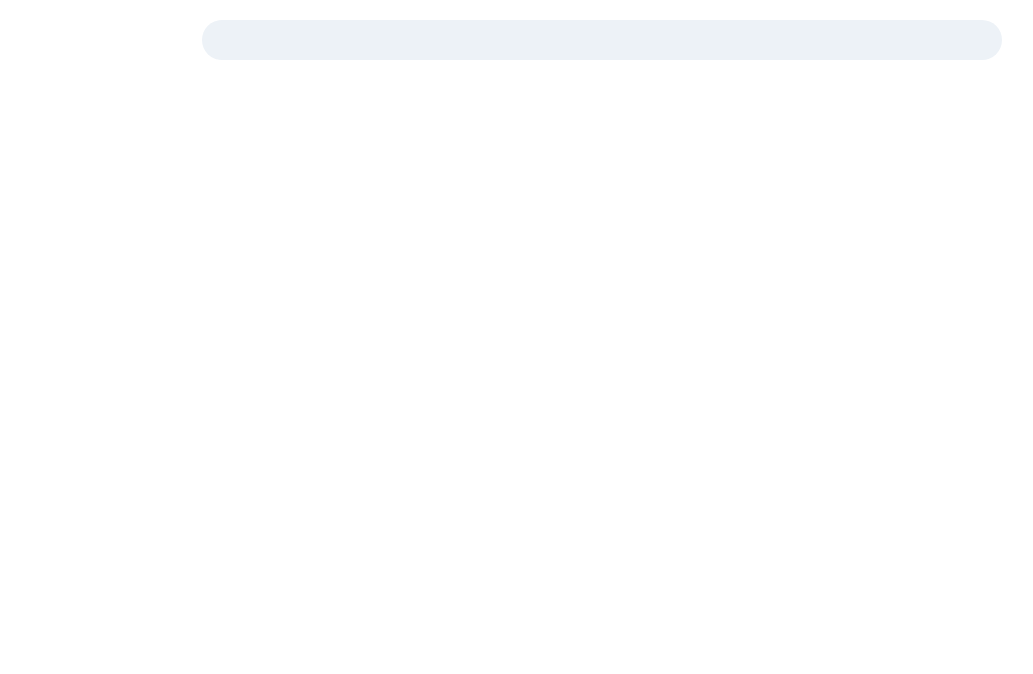
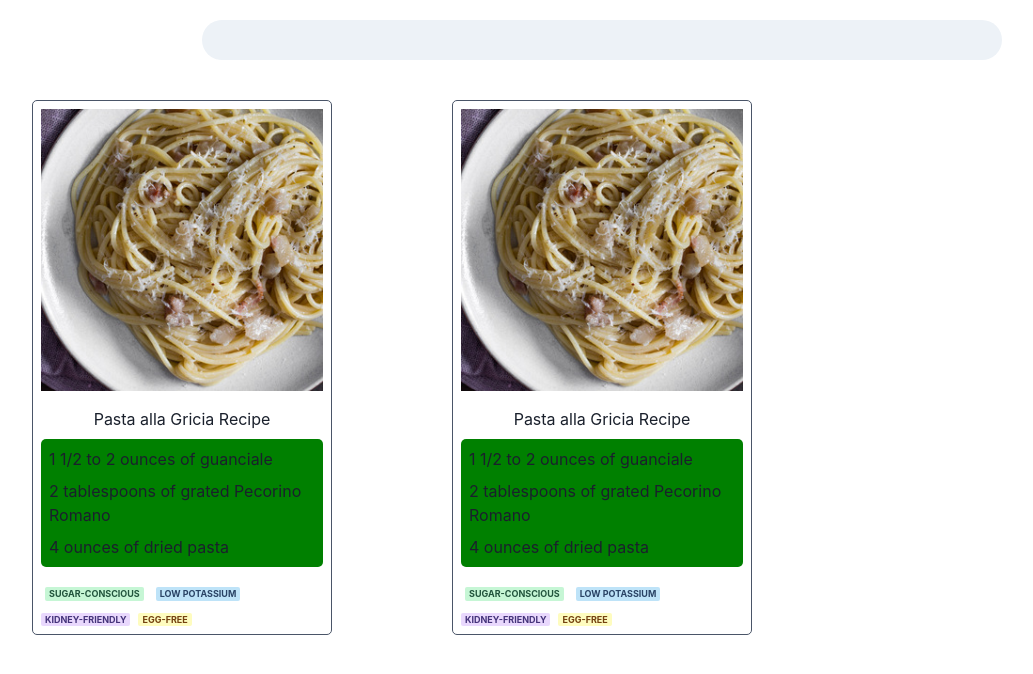
Before and after one commit to shoaibiqbal0/react-food-search, a React (Create React App) app: page / in a window 1280 px wide. Shown: the top 674 px of the page, without its empty margins (38-1071 px from the left). Built offline with nearby package versions, Linux system fonts and the light colour scheme.

Commit message:
Added recipe card

```diff
--- a/src/App.js
+++ b/src/App.js
@@ -1,6 +1,7 @@
 import { useState } from "react";
 import RecipeCard from "./components/RecipeCard";
 import Search from "./components/Search";
+import { SimpleGrid, Box } from "@chakra-ui/react";
 
 function App() {
   const [searchTerm, setSearchTerm] = useState("");
@@ -10,8 +11,15 @@ function App() {
 
   return (
     <div>
-      <Search />
-      <RecipeCard />
+      <Search searchTerm={searchTerm} setSearchTerm={setSearchTerm} />
+      <SimpleGrid p="5" columns={[1, 2, 3]} spacing="5">
+        <Box>
+          <RecipeCard />
+        </Box>
+        <Box>
+          <RecipeCard />
+        </Box>
+      </SimpleGrid>
     </div>
   );
 }
--- a/src/components/RecipeCard.jsx
+++ b/src/components/RecipeCard.jsx
@@ -1,7 +1,49 @@
-import { Container, Image } from "@chakra-ui/react";
+import {
+  Container,
+  Image,
+  VStack,
+  Text,
+  Badge,
+  HStack,
+} from "@chakra-ui/react";
+import pic from "../components/pic.jpg";
 
 const RecipeCard = () => {
-  return <Container></Container>;
+  return (
+    <Container
+      p="2"
+      border="1px"
+      borderColor="gray.600"
+      borderRadius="5"
+      maxW="300px"
+    >
+      <VStack>
+        <Image src={pic} />
+        <Text textAlign="center" pt="2" w="100%">
+          Pasta alla Gricia Recipe
+        </Text>
+        <VStack borderRadius="5" p="2" bgColor="green">
+          <Text w="100%">1 1/2 to 2 ounces of guanciale</Text>
+          <Text w="100%">2 tablespoons of grated Pecorino Romano</Text>
+          <Text w="100%">4 ounces of dried pasta</Text>
+        </VStack>
+        <HStack wrap="wrap" pt="2">
+          <Badge m="1" colorScheme="green" fontSize="xx-small">
+            Sugar-Conscious
+          </Badge>
+          <Badge colorScheme="blue" fontSize="xx-small">
+            Low Potassium
+          </Badge>
+          <Badge colorScheme="purple" fontSize="xx-small">
+            Kidney-Friendly
+          </Badge>
+          <Badge colorScheme="yellow" fontSize="xx-small">
+            Egg-Free
+          </Badge>
+        </HStack>
+      </VStack>
+    </Container>
+  );
 };
 
 export default RecipeCard;
--- a/src/components/Search.jsx
+++ b/src/components/Search.jsx
@@ -1,9 +1,6 @@
 import { Flex, Input } from "@chakra-ui/react";
-import { useState } from "react";
 
-const Search = () => {
-  const [searchTerm, setSearchTerm] = useState("");
-
+const Search = ({ searchTerm, setSearchTerm }) => {
   const handleChange = (event) => {
     setSearchTerm(event.target.value);
   };
```
Also changed, not shown: src/components/pic.jpg (added).
